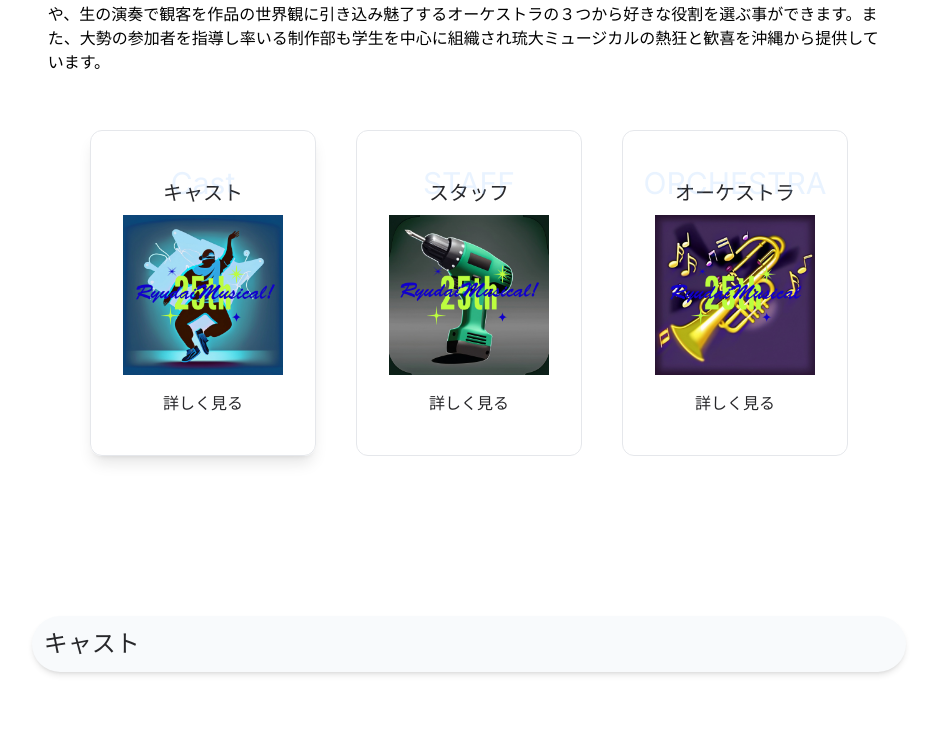
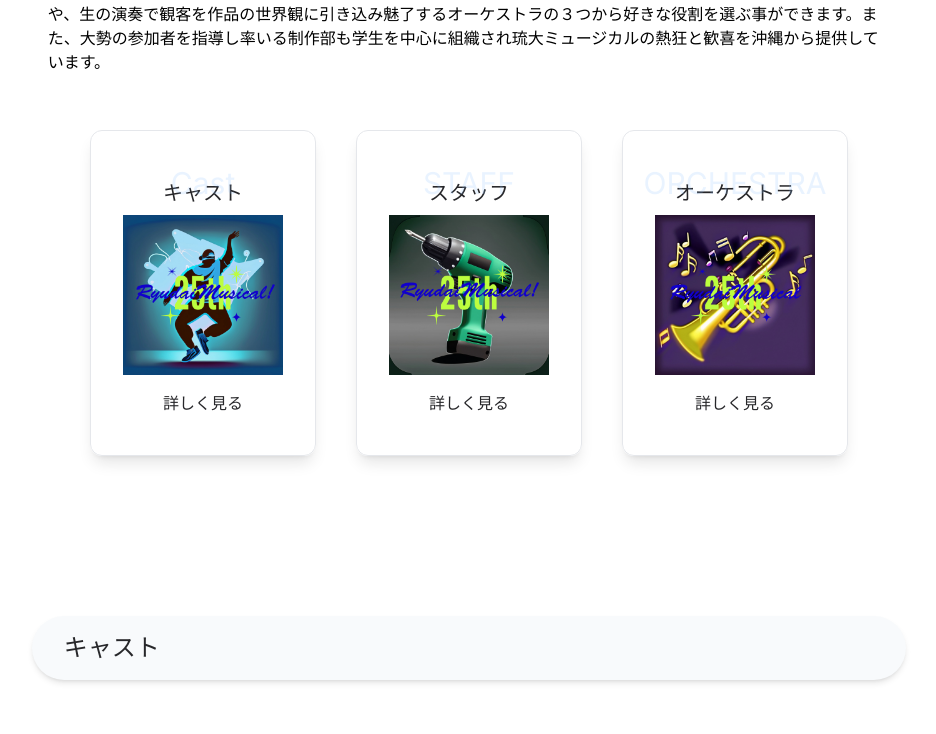
Before and after one commit to egnuyuki/ryudaimusical, a Next.js app: page / in a window 1280 px wide. Shown: the part 1428-2162 px from the top of the page, without its empty margins (171-1107 px from the left). Built offline with nearby package versions, Linux system fonts and the light colour scheme.

Commit message:
部署紹介

```diff
--- a/src/components/Dep copy.tsx
+++ b/src/components/Dep copy.tsx
@@ -45,7 +45,7 @@ export default function Dep () {
                     </div>
                     <ScrollToButton targetId="dep-cast" text="詳しく見る" className=""/>
                 </div>
-                    <div className="border p-8 rounded-xl flex flex-col items-center gap-2">
+                    <div className="border p-8 rounded-xl flex flex-col items-center gap-2 shadow-lg">
                         <div className="mx-auto relative mt-4">
                             <div className="text-zinc-800 dark:text-white text-xl font-normal mx-auto text-center">スタッフ</div>
                             <div className="text-blue-300 dark:text-blue-50 text-opacity-20 dark:text-opacity-20 text-3xl font-normal mx-auto text-center absolute -top-2/4 left-2/4 -translate-x-2/4">STAFF</div>
@@ -62,7 +62,7 @@ export default function Dep () {
                         </div>
                         <ScrollToButton targetId="dep-staff" text="詳しく見る" className=""/>
                     </div>
-                    <div className="border p-8 rounded-xl flex flex-col items-center gap-2">
+                    <div className="border p-8 rounded-xl flex flex-col items-center gap-2 shadow-lg">
                         <div className="mx-auto relative mt-4">
                             <div className="text-zinc-800 dark:text-white text-xl font-normal mx-auto text-center">オーケストラ</div>
                             <div className="text-blue-300 dark:text-blue-50 text-opacity-20 dark:text-opacity-20 text-3xl font-normal mx-auto text-center absolute -top-2/4 left-2/4 -translate-x-2/4">ORCHESTRA</div>
--- a/src/components/H3.tsx
+++ b/src/components/H3.tsx
@@ -9,7 +9,7 @@ export default function H3 ({h3J}:Props) {
 
     return (
             <div className="relative w-full mt-10 mb-4 rounded-full dark:border-slate-800">
-                <div className=" text-zinc-800 dark:text-white text-2xl font-normal p-3 shadow-md rounded-full bg-slate-50 dark:bg-slate-950">{h3J}</div>
+                <div className=" text-zinc-800 dark:text-white text-2xl font-normal p-4 px-8 shadow-md rounded-full bg-slate-50 dark:bg-slate-950">{h3J}</div>
                 {/* <div className=" absolute bottom-2 left-0 text-blue-300 text-opacity-20 text-4xl font-normal">{h2E}</div> */}
             </div>
     )
```
Lines whose indentation alone changed are shown as unchanged.
